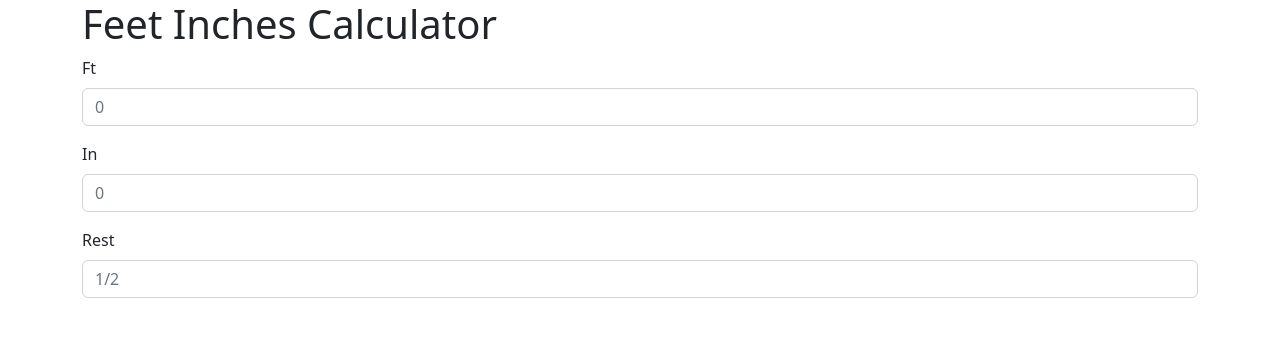
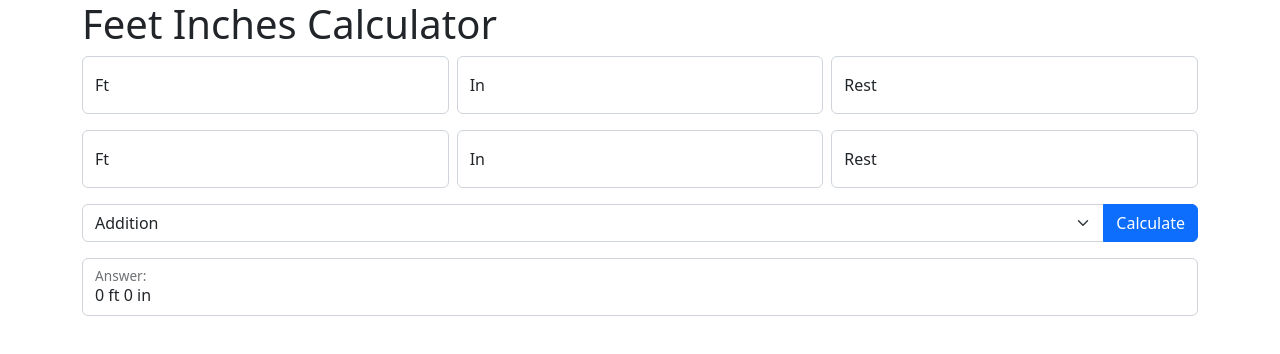
Before and after one commit to kikindb/ftincalc, a website built with Vite: page src/index.html in a window 1280 px wide. Built offline with nearby package versions, Linux system fonts and the light colour scheme.

Commit message:
Latest changes

```diff
--- a/src/index.html
+++ b/src/index.html
@@ -11,9 +11,9 @@
     <div class="container">
       <header><h1>Feet Inches Calculator</h1></header>
       <div class="calc-container">
-        <div class="calc-item">
-          <div class="mb-3">
-            <label for="feetInput1" class="form-label">Ft</label>
+        <div class="row g-2 calc-item">
+          <div class="col-md">
+            <div class="form-floating mb-3">
               <input
                 type="number"
                 class="form-control"
@@ -21,9 +21,12 @@
                 placeholder="0"
                 step="1"
               />
+              <label for="feetInput1" class="form-label">Ft</label>
             </div>
-          <div class="mb-3">
-            <label for="inchesInput1" class="form-label">In</label>
+          </div>
+
+          <div class="col-md">
+            <div class="form-floating mb-3">
               <input
                 type="number"
                 class="form-control"
@@ -31,15 +34,91 @@
                 placeholder="0"
                 step="1"
               />
+              <label for="inchesInput1" class="form-label">In</label>
             </div>
-          <div class="mb-3">
-            <label for="restInput1" class="form-label">Rest</label>
+          </div>
+
+          <div class="col-md">
+            <div class="form-floating mb-3">
               <input
                 type="text"
                 class="form-control"
                 id="restInput1"
                 placeholder="1/2"
               />
+              <label for="restInput1" class="form-label">Rest</label>
+            </div>
+          </div>
+        </div>
+
+        <div class="row g-2 calc-item">
+          <div class="col-md">
+            <div class="form-floating mb-3">
+              <input
+                type="number"
+                class="form-control"
+                id="feetInput2"
+                placeholder="0"
+                step="1"
+              />
+              <label for="feetInput2" class="form-label">Ft</label>
+            </div>
+          </div>
+
+          <div class="col-md">
+            <div class="form-floating mb-3">
+              <input
+                type="number"
+                class="form-control"
+                id="inchesInput2"
+                placeholder="0"
+                step="1"
+              />
+              <label for="inchesInput1" class="form-label">In</label>
+            </div>
+          </div>
+
+          <div class="col-md">
+            <div class="form-floating mb-3">
+              <input
+                type="text"
+                class="form-control"
+                id="restInput2"
+                placeholder="1/2"
+              />
+              <label for="restInput2" class="form-label">Rest</label>
+            </div>
+          </div>
+        </div>
+
+        <div class="row mb-3">
+          <div class="input-group">
+            <select
+              class="form-select"
+              id="inputGroupSelect04"
+              aria-label="Example select with button addon"
+            >
+              <option selected>Addition</option>
+            </select>
+
+            <button id="calculateBtn" class="btn btn-primary" type="button">
+              Calculate
+            </button>
+          </div>
+        </div>
+
+        <div class="row">
+          <div class="col">
+            <div class="form-floating mb-3">
+              <input
+                type="text"
+                class="form-control"
+                id="answerInput"
+                value="0 ft 0 in"
+                readonly
+              />
+              <label for="answerInput" class="form-label">Answer:</label>
+            </div>
           </div>
         </div>
       </div>
--- a/src/js/Operations.ts
+++ b/src/js/Operations.ts
@@ -5,8 +5,19 @@ export default class Operations {
     const result = calculable1.getFeets() + calculable2.getFeets();
     return result;
   }
+
+  static subtractFeets(calculable1: Calculable, calculable2: Calculable) {
+    const result = calculable1.getFeets() - calculable2.getFeets();
+    return result;
+  }
+
   static addInches(calculable1: Calculable, calculable2: Calculable) {
     const result = calculable1.getInches() + calculable2.getInches();
+    return result;
+  }
+
+  static subtractInches(calculable1: Calculable, calculable2: Calculable) {
+    const result = calculable1.getInches() - calculable2.getInches();
     return result;
   }
 
--- a/src/js/index.ts
+++ b/src/js/index.ts
@@ -1,18 +1,57 @@
 import "./../scss/styles.scss";
 //import * as bootstrap from "bootstrap";
-import Calculable from "./Calculable";
+import Calculable, { Rest } from "./Calculable";
 import Operations from "./Operations";
 
-const calculable1 = new Calculable(3, 6, { numerator: 0, denominator: 0 });
-const calculable2 = new Calculable(5, 7, { numerator: 1, denominator: 2 });
-console.log(calculable1);
-console.log(calculable2);
+const $ = (selector: string) => document.querySelector(selector);
+const $inputFeet1 = $("#feetInput1") as HTMLInputElement;
+const $inputFeet2 = $("#feetInput2") as HTMLInputElement;
+const $inputInches1 = $("#inchesInput1") as HTMLInputElement;
+const $inputInches2 = $("#inchesInput2") as HTMLInputElement;
+const $inputRest1 = $("#restInput1") as HTMLInputElement;
+const $inputRest2 = $("#restInput2") as HTMLInputElement;
+const $inputAnswer = $("#answerInput") as HTMLInputElement;
+const $btnCalculate = $("#calculateBtn") as HTMLButtonElement;
 
-const resultCalculable = new Calculable(
-  Operations.addFeets(calculable1, calculable2),
-  Operations.addInches(calculable1, calculable2),
-  Operations.addRest(calculable1, calculable2)
-);
+$btnCalculate.addEventListener("click", (event: Event) => {
+  event.preventDefault;
+  const feet1 = parseInt($inputFeet1.value) || 0;
+  const inch1 = parseInt($inputInches1.value) || 0;
+  const feet2 = parseInt($inputFeet2.value) || 0;
+  const inch2 = parseInt($inputInches2.value) || 0;
+  let rest1: Rest = {
+    numerator: 0,
+    denominator: 0,
+  };
+  let rest2: Rest = {
+    numerator: 0,
+    denominator: 0,
+  };
 
-console.log({ resultCalculable });
-console.log(Operations.calculableToString(resultCalculable));
+  if ($inputRest1.value) {
+    rest1 = {
+      numerator: parseInt($inputRest1.value.replace(/\/\d/g, "")),
+      denominator: parseInt($inputRest1.value.replace(/\d\//g, "")),
+    };
+  }
+
+  if ($inputRest2.value) {
+    rest2 = {
+      numerator: parseInt($inputRest2.value.replace(/\/\d/g, "")),
+      denominator: parseInt($inputRest2.value.replace(/\d\//g, "")),
+    };
+  }
+
+  const calculable1 = new Calculable(feet1, inch1, rest1);
+  const calculable2 = new Calculable(feet2, inch2, rest2);
+
+  const resultCalculable = new Calculable(
+    Operations.addFeets(calculable1, calculable2),
+    Operations.addInches(calculable1, calculable2),
+    Operations.addRest(calculable1, calculable2)
+  );
+
+  const stringResult = Operations.calculableToString(resultCalculable);
+
+  $inputAnswer.value = stringResult;
+});
--- a/vite.config.js
+++ b/vite.config.js
@@ -1,8 +1,10 @@
 /// <reference types="vitest" />
 /// <reference types="vite/client" />
 
+import { defineConfig } from "vite";
+
 const path = require("path");
-export default {
+export default defineConfig({
   root: path.resolve(__dirname, "src"),
   resolve: {
     alias: {
@@ -17,4 +19,4 @@ export default {
     globals: true,
     environment: "jsdom",
   },
-};
+});
```
Also changed, not shown: 1 other file. Lines whose indentation alone changed are shown as unchanged.
